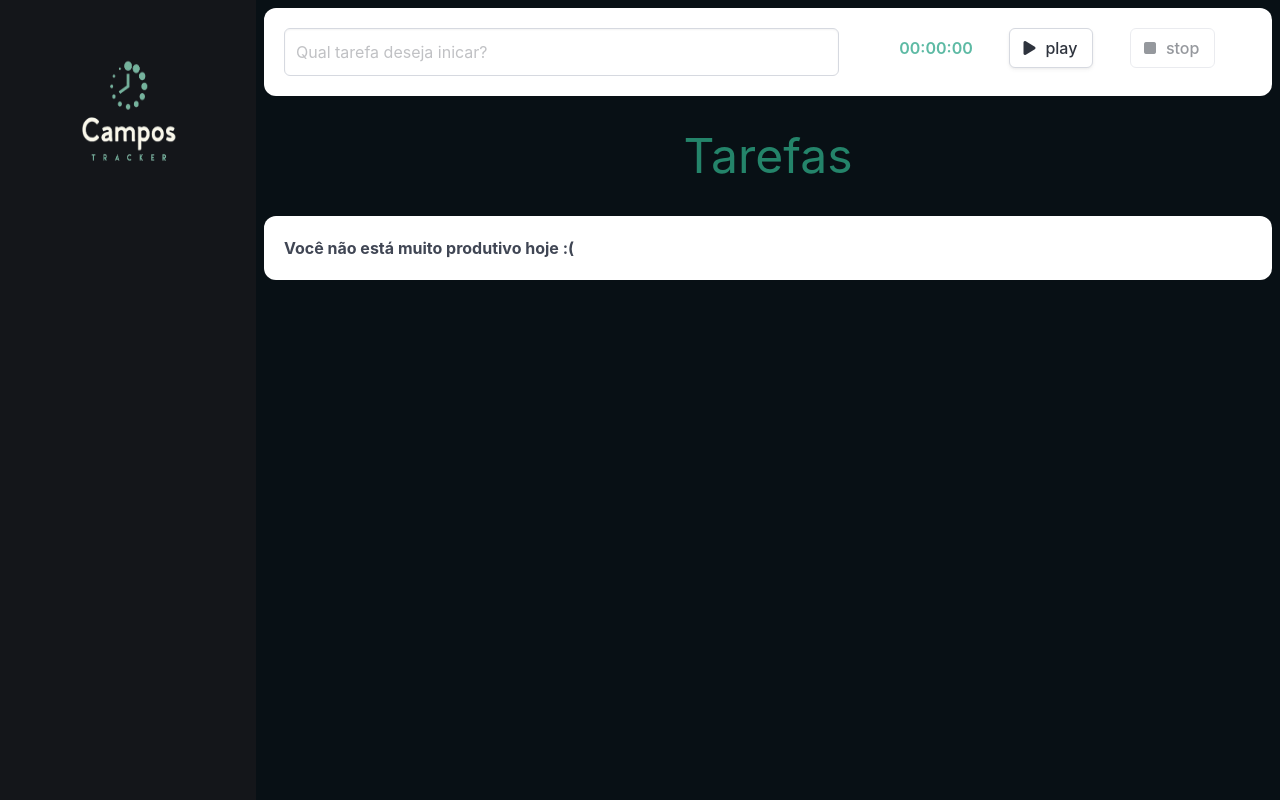
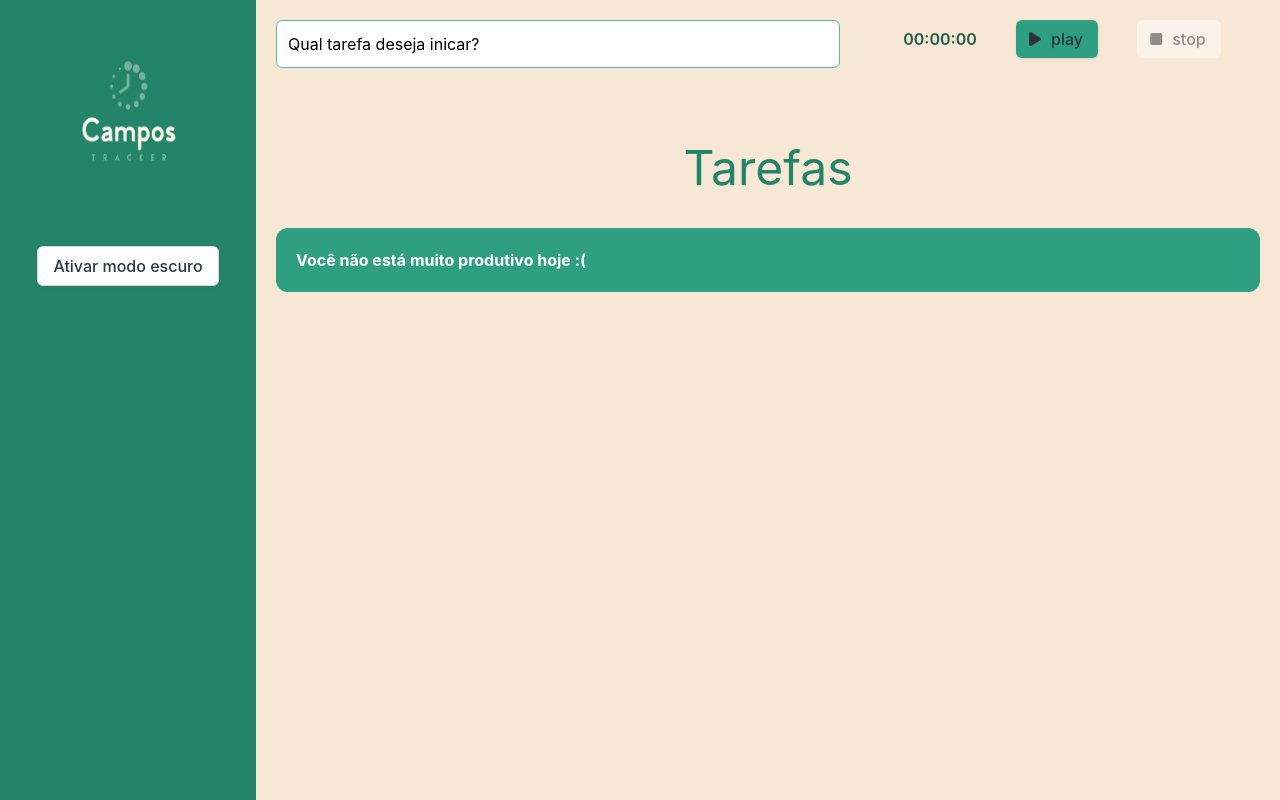
Before and after one commit to CamposCodes/TrackerVue, a Vue app: page / in a window 1280 px wide. Built offline with nearby package versions, Linux system fonts and the light colour scheme.

Commit message:
Add dark mode feature

```diff
--- a/src/App.vue
+++ b/src/App.vue
@@ -1,14 +1,14 @@
 <template>
-    <main class="columns is-gapless is-multiline modo-escuro">
+    <main class="columns is-gapless is-multiline" :class="{ 'modo-escuro': modoEscuroAtivo }">
         <div class="column is-one-fifth">
-            <BarraLateral />
+            <BarraLateral @aoTemaAlterado="trocarTema" />
         </div>
-        <div class="column m-2">
+        <div class="column conteudo">
             <Formulario @aoSalvarTarefa="salvarTarefa" />
             <div class="lista">
                 <h2 class="is-size-1 has-text-centered mb-5">Tarefas</h2>
                 <Tarefa v-for="(tarefa, index) in tarefas" :key="index" :tarefa="tarefa" />
-                <Box v-if="listaEstaVazia">Você não está muito produtivo hoje :( </Box>
+                <Box class="tarefa" v-if="listaEstaVazia">Você não está muito produtivo hoje :( </Box>
             </div>
         </div>
     </main>
@@ -21,6 +21,7 @@ import Formulario from "./components/Formulario.vue";
 import Tarefa from "./components/Tarefa.vue";
 import ITarefa from "./interfaces/ITarefa";
 import Box from "./components/Box.vue";
+import "./assets/global.css";
 
 export default defineComponent({
     name: "App",
@@ -32,12 +33,16 @@ export default defineComponent({
     },
     data() {
         return {
-            tarefas: [] as ITarefa[]
+            tarefas: [] as ITarefa[],
+            modoEscuroAtivo: false
         }
     },
     methods: {
         salvarTarefa(tarefa: ITarefa) {
             this.tarefas.push(tarefa);
+        },
+        trocarTema(modoEscuroAtivo: boolean) {
+            this.modoEscuroAtivo = modoEscuroAtivo;
         }
     },
     computed: {
@@ -49,21 +54,42 @@ export default defineComponent({
 </script>
 
 <style>
-main {
-    background: var(--bg-primario);
-    color: var(--texto-primario);
-    --bg-primario: #081015;
-
+.lista {
+    padding: 1.25rem;
 }
 
-
-main .modo-escuro {
-    --bg-primario: #b1abab;
-    --texto-primario: #ddd;
+main {
+    --bg-primario: #F7E7D5;
+    --texto-primario: #fff;
+    --title-color: #080808;
+    --texto-cronometro: #215c4c;
+    --lateral: #24846A;
+    --title-color: #24846A;
+    --button: #2ea081;
+    --bg-input: #fff;
+    --text-input: #000;
+    --bg-tarefa: #2ea081;
 }
 
+main.modo-escuro {
+    --bg-tarefa: #2ea081;
+    --bg-primario: #081015;
+    --texto: #000;
+    --texto-primario: #000;
+    --texto-cronometro: #215c4c;
+    --title-color: #24846A;
+    --lateral: #14161A;
+    --bg-input: #14161A;
+    --text-input: #fff;
+}
+
+.conteudo {
+    background-color: var(--bg-primario);
+    color: var(--texto-primario);
+    padding: .5rem;
+}
 
 h2 {
-    color: #24846A;
+    color: var(--title-color);
 }
 </style>
--- /dev/null
+++ b/src/assets/global.css
@@ -0,0 +1,5 @@
+* {
+  margin: 0;
+  padding: 0;
+  box-sizing: border-box; /* Para garantir que o padding e a border não afetem o tamanho do elemento */
+}
--- a/src/components/BarraLateral.vue
+++ b/src/components/BarraLateral.vue
@@ -3,6 +3,9 @@
         <h1>
             <img src="../assets/logo.png" alt="" />
         </h1>
+        <button class="button" @click="alterarTema">
+            {{ textoBotao }}
+        </button>
     </header>
 </template>
 
@@ -11,8 +14,32 @@ import { defineComponent } from "vue";
 
 export default defineComponent({
     name: "BarraLateral",
+    emits: ['aoTemaAlterado'],
+    data() {
+        return {
+            modoEscuroAtivo: false
+        }
+    },
+    computed: {
+        textoBotao() {
+            if (this.modoEscuroAtivo) {
+                return 'Desativar modo escuro'
+            }
+            else {
+                return 'Ativar modo escuro'
+            }
+        }
+    },
+    methods: {
+        alterarTema() {
+            this.modoEscuroAtivo = !this.modoEscuroAtivo;
+            this.$emit('aoTemaAlterado', this.modoEscuroAtivo);
+        }
+    }
 });
 </script>
+
+
 
 <style scoped>
 img {
@@ -20,13 +47,16 @@ img {
     height: 12rem;
 }
 
-
-
 header {
     padding: 1rem;
-    background: #14161A;
+    background: var(--lateral);
     width: 100%;
     height: 100vh;
+    text-align: center;
+}
+
+button {
+    margin-top: 2rem;
 }
 
 @media only screen and (max-width: 768px) {
--- a/src/components/Botao.vue
+++ b/src/components/Botao.vue
@@ -1,5 +1,5 @@
 <template>
-    <button class="button  is-large " @click="clicado" :disabled="desabilitado">
+    <button class="button  is-large op" @click="clicado" :disabled="desabilitado">
         <span class="icon">
             <i :class="icone"></i>
         </span>
@@ -33,3 +33,6 @@ export default defineComponent({
     }
 })
 </script>
+
+
+<style scoped></style>
--- a/src/components/Box.vue
+++ b/src/components/Box.vue
@@ -17,5 +17,7 @@ export default defineComponent({
 <style scoped>
 div {
     box-shadow: none;
+    background-color: var(--bg-tarefa);
+    color: var(--text-color);
 }
 </style>
--- a/src/components/Cronometro.vue
+++ b/src/components/Cronometro.vue
@@ -27,6 +27,6 @@ export default defineComponent({
 
 <style scoped>
 .display {
-    color: #5DBAA4;
+    color: var(--texto-cronometro);
 }
 </style>
--- a/src/components/Formulario.vue
+++ b/src/components/Formulario.vue
@@ -1,5 +1,5 @@
 <template>
-    <Box>
+    <Box class="formulario">
         <div class="columns is-3">
             <div class="column is-7" role="form" aria-label="Formulario para criação de uma nova tarefa">
                 <input type="text" class="input" placeholder="Qual tarefa deseja inicar?" v-model="descricao" />
@@ -42,6 +42,13 @@ export default defineComponent({
 </script>
 
 <style scoped>
+.formulario {
+    color: var(--texto-primario);
+    background-color: var(--bg-primario);
+}
+
+
+
 section {
     padding-right: 1rem;
 }
@@ -49,9 +56,14 @@ section {
 input {
     height: 3rem;
     outline: none;
+    border-color: #5DBAA4;
+    color: var(--text-input);
+    background-color: var(--bg-input);
 }
 
-input:focus {
-    border-color: #5DBAA4;
+input::placeholder {
+    color: var(--text-input);
 }
+
+input:focus {}
 </style>
--- a/src/components/Tarefa.vue
+++ b/src/components/Tarefa.vue
@@ -31,4 +31,9 @@ export default defineComponent({
 });
 </script>
 
-<style scoped></style>
+<style scoped>
+div {
+    background: var(--bg-tarefa);
+    color: var(--texto-primario);
+}
+</style>
--- a/src/components/Temporizador.vue
+++ b/src/components/Temporizador.vue
@@ -54,4 +54,9 @@ export default defineComponent({
 
 
 
-<style scoped></style>
+<style scoped>
+div>button {
+    background-color: var(--button);
+    border: none;
+}
+</style>
--- a/src/main.ts
+++ b/src/main.ts
@@ -2,5 +2,6 @@ import { createApp } from "vue";
 import App from "./App.vue";
 import "@fortawesome/fontawesome-free/css/all.css";
 import "bulma/css/bulma.css";
+import "./assets/global.css";
 
 createApp(App).mount("#app");
```
